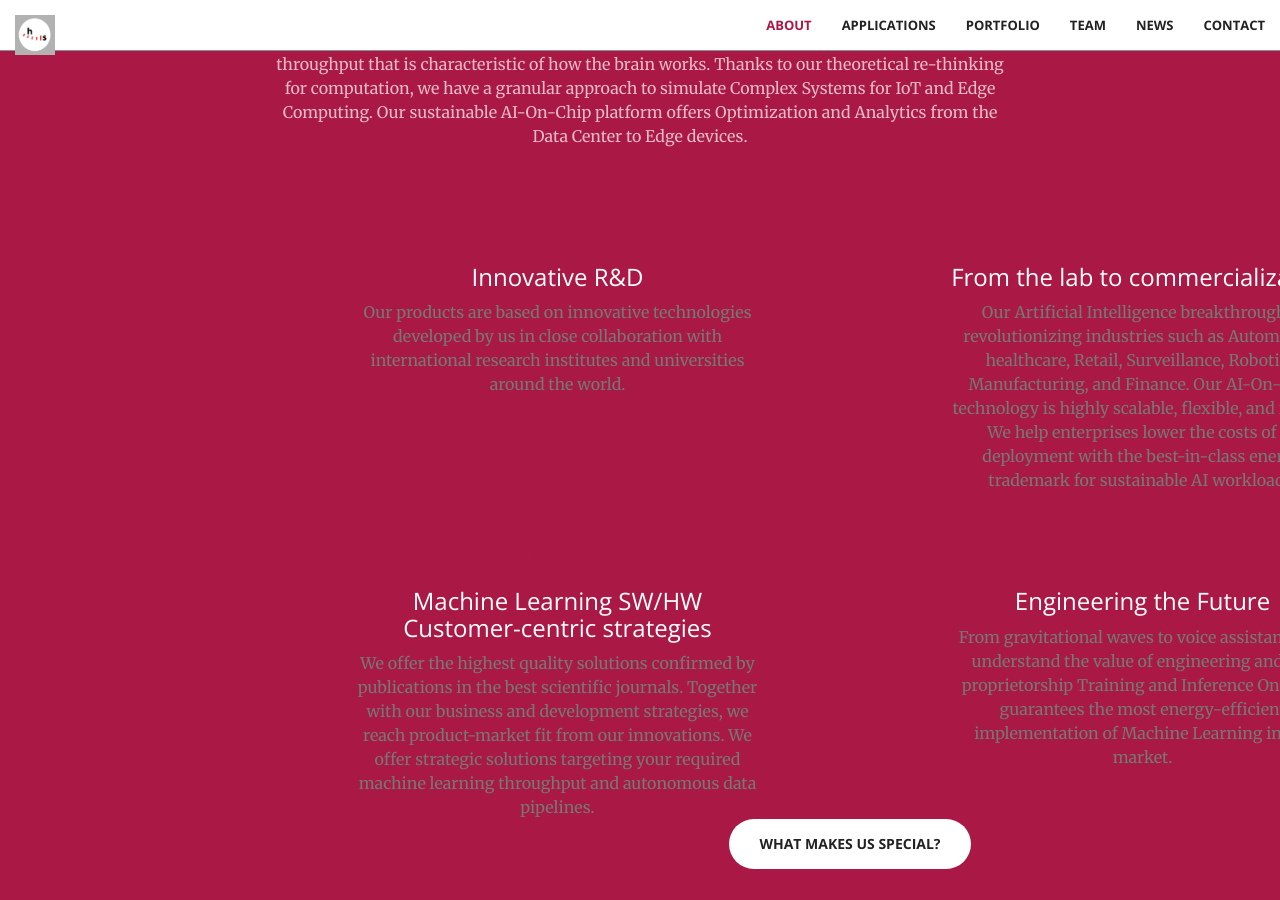
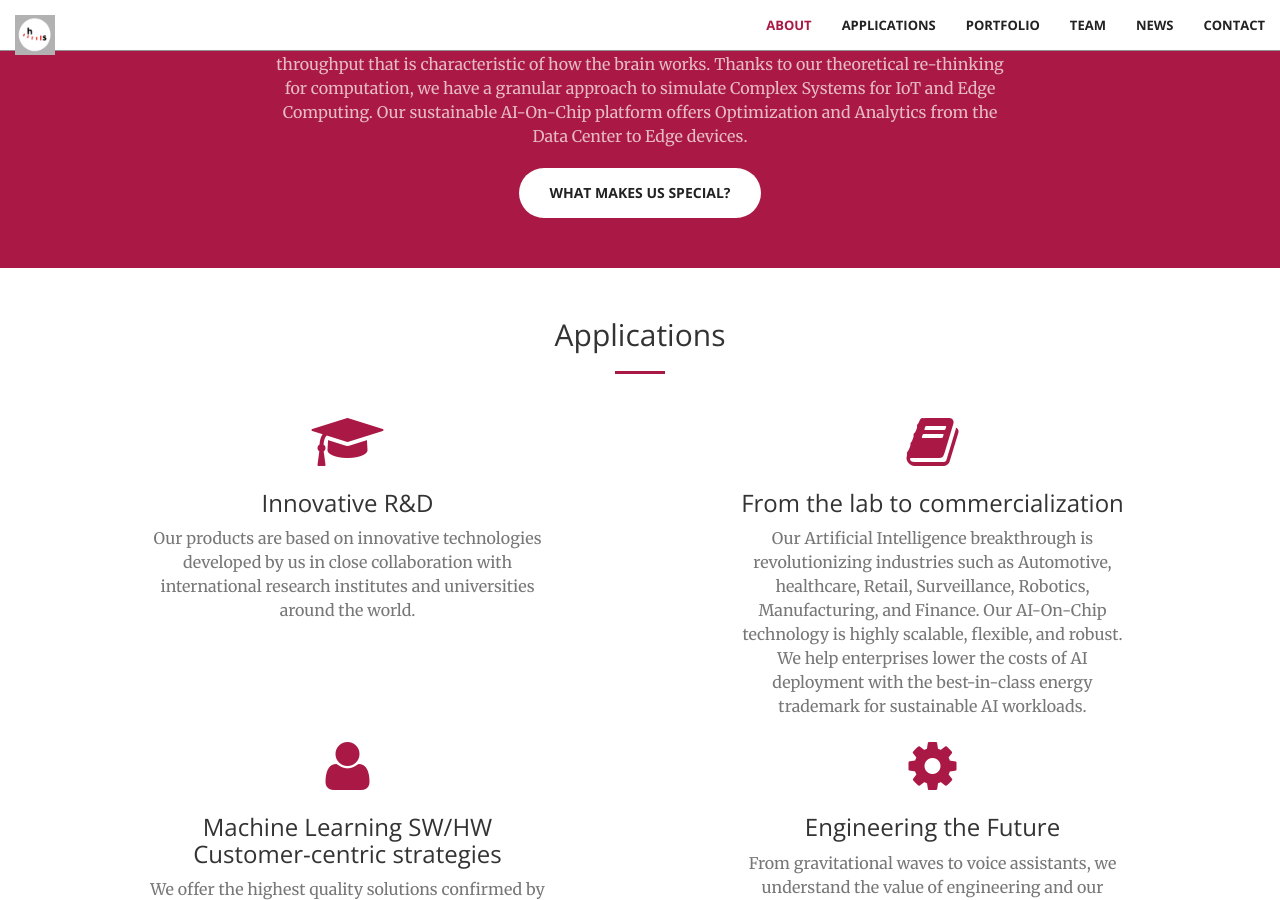
Before and after one commit to hoursec/github.io, a Jekyll site: the page built from index.html, in a window 1280 px wide and 900 px high, scrolled down 1118 px. Built offline with Jekyll 4.4.1, drawn with Linux system fonts in a browser that asks for light colours.

Commit message:
Update call-to-action.html

```diff
--- a/_includes/call-to-action.html
+++ b/_includes/call-to-action.html
@@ -13,46 +13,6 @@
 			to simulate Complex Systems for IoT and Edge Computing. Our sustainable AI-On-Chip platform offers Optimization and Analytics from the Data
 			Center to Edge devices.
                 </p>
-    <div class="container">
-        <div class="row">
-            <div class="col-lg-6 col-md-6 text-center">
-                <div class="service-box">
-                    <i class="fa fa-4x fa-graduation-cap wow bounceIn text-primary"></i>
-                    <h3>Innovative R&D</h3>
-                    <p class="text-muted">Our products are based on innovative technologies developed by us in close collaboration with
-                        international research institutes and universities around the world.</p>
-                </div>
-            </div>
-            <div class="col-lg-6 col-md-6 text-center">
-                <div class="service-box">
-                    <i class="fa fa-4x fa-book wow bounceIn text-primary" data-wow-delay=".1s"></i>
-                    <h3>From the lab to commercialization</h3>
-                    <p class="text-muted">Our Artificial Intelligence breakthrough is revolutionizing industries such as Automotive,
-                        healthcare, Retail, Surveillance, Robotics, Manufacturing, and Finance. Our AI-On-Chip
-                        technology is highly scalable, flexible, and robust. We help enterprises lower the costs of AI deployment with
-                        the best-in-class energy trademark for sustainable AI workloads.</p>
-                </div>
-            </div>
-            <div class="col-lg-6 col-md-6 text-center">
-                <div class="service-box">
-                    <i class="fa fa-4x fa-user wow bounceIn text-primary" data-wow-delay=".2s"></i>
-                    <h3>Machine Learning SW/HW Customer-centric strategies</h3>
-                    <p class="text-muted">We offer the highest quality solutions confirmed by publications in the best scientific
-                        journals. Together with our business and development strategies, we reach product-market fit from our
-                        innovations. We offer strategic solutions targeting your required machine learning throughput and autonomous
-                        data pipelines.</p>
-                </div>
-            </div>
-            <div class="col-lg-6 col-md-6 text-center">
-                <div class="service-box">
-                    <i class="fa fa-4x fa-cog wow bounceIn text-primary"></i>
-                    <h3>Engineering the Future</h3>
-                    <p class="text-muted">From gravitational waves to voice assistants, we understand the value of engineering and our
-                        proprietorship Training and Inference On-Chip guarantees the most energy-efficient implementation of Machine
-                        Learning in the market.</p>
-                </div>
-            </div>
-        </div>
 
                 <!--<a href="#contact" class="btn btn-default btn-xl">Get Started!</a>-->
                 <!-- Button trigger modal -->
@@ -76,15 +36,23 @@
 				  electricity."
                         <hr class="primary">
                           <p class="text-muted">
-				  Our unique AI deployments not only reduce the amount of energy but also the data required for training and inference which
-				  protects the privacy of the data owner not only by cryptographic measurements but given our off-Cloud communication scheme.
+				  Our AI deployments reduce the amount of energy and data required for training and inference which
+				  protects the privacy of our customers not only by cryptographic measurements but with offline data analytics.
 				  We are inspired by the Brain and its mechanisms for sensing and projecting at the fastest precisions in time and space while
 				  creating a continuous projection of what we see, heard, feel, smell and communicate.
                         <hr class="primary">
-                        <p class="text-muted">
-				We are collaborating with Research Institutions for the development of AI solutions at the extreme Edge, where latencies of
-				nanoseconds are crucial during physical experiments and trading simulations. Our real-time inference at the edge can also be used
-				as a platform for robust risk analysis and predictive maintenance strategy for saving costs during manufacturing process.
+                          <p class="text-muted">
+				  Innovative R&D: Our products are based on innovative technologies developed by us in close collaboration with international Research
+				  Institutions for the development of AI solutions at the Extreme Edge, where latencies of nanoseconds are crucial during physical
+				  experiments and trading simulations. Our real-time inference at the edge can also be used as a platform for robust risk analysis
+				  and predictive maintenance, as a strategy for saving costs during manufacturing process.
+                        <hr class="primary">
+                          <p class="text-muted">
+				  Machine Learning SW/HW Customer-centric strategies: We offer the highest quality solutions confirmed by publications in
+				  scientific journals. Together with our business and development strategies, we reach product-market fit from our deployments. We
+				  offer strategic solutions targeting your required machine learning throughput and autonomous data pipelines. From gravitational
+				  waves to voice assistants, we understand the value of engineering, and our proprietorship Training and Inference On-Chip guarantees
+				  the most energy-efficient data analytics implementations.
                       </div>
                       <div class="modal-footer">
                         <button type="button" class="btn btn-primary" data-dismiss="modal">Close</button>
```
